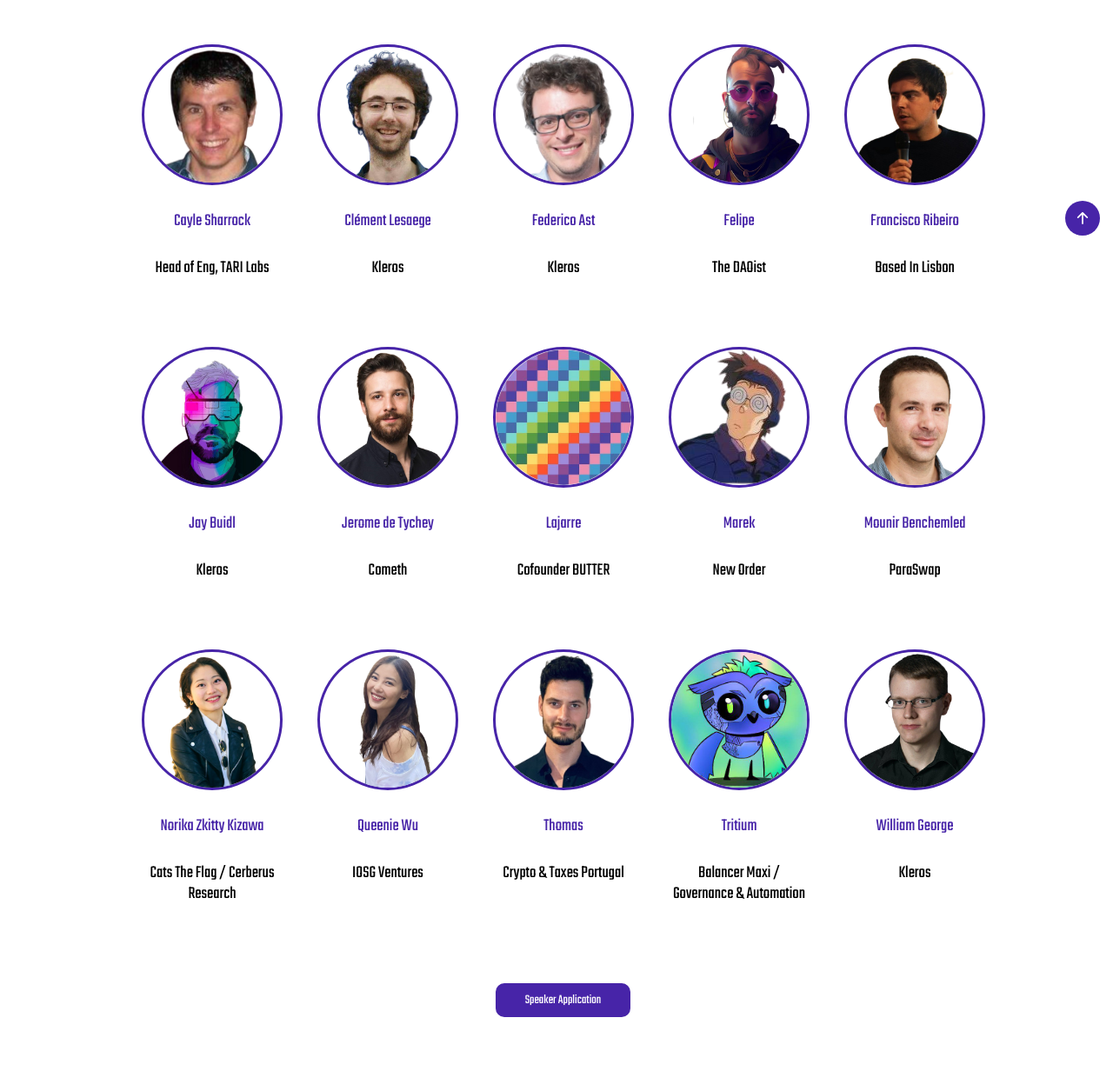
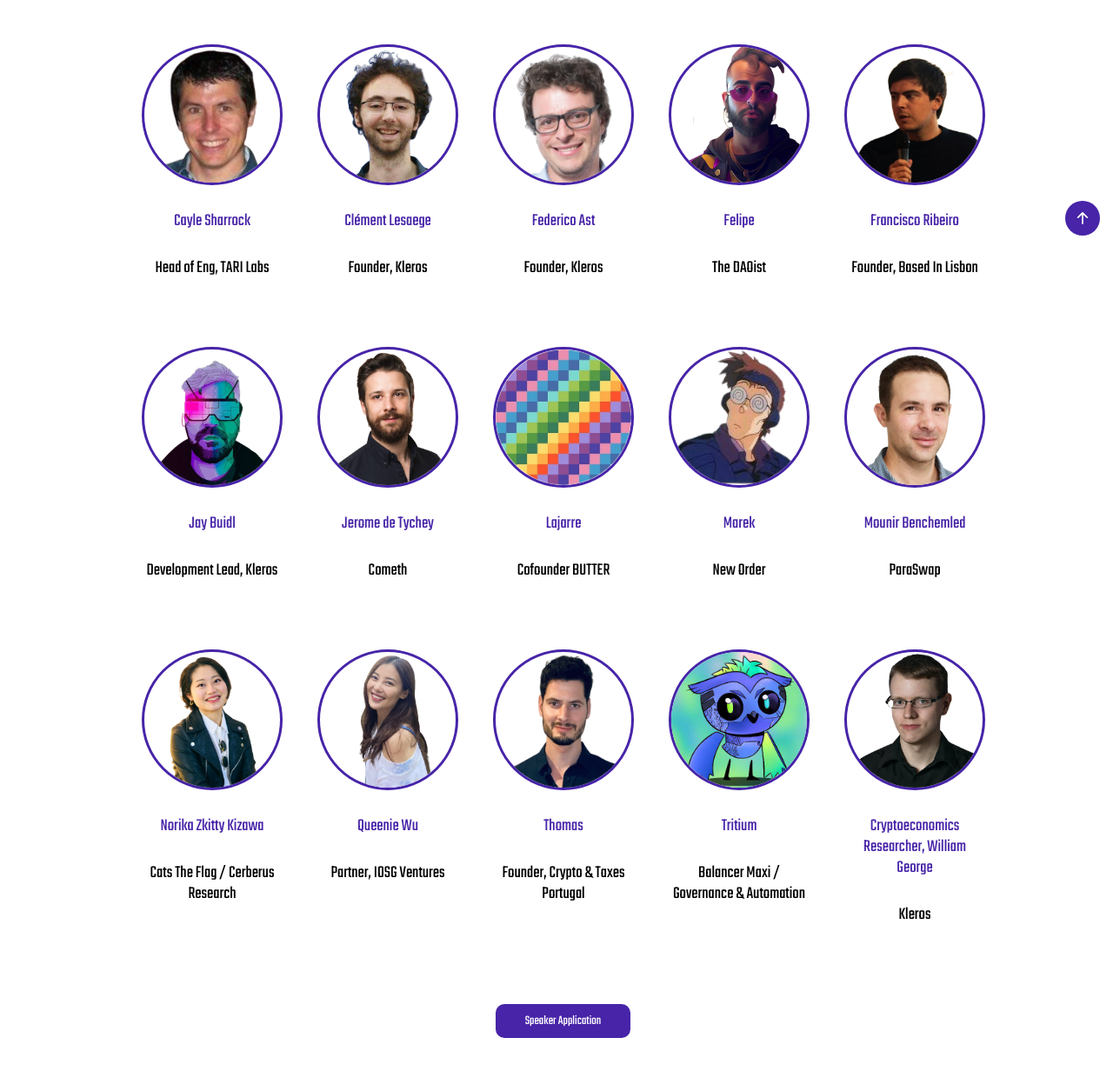
Before and after one commit to shan2001-s/EthereumBlockSummit, a website: page speakers.html in a window 1280 px wide. Shown: the part 514-1746 px from the top of the page at 87% size. Drawn offline with nearby package versions, Linux system fonts and the light colour scheme; a web font is replaced by a local one.

Commit message:
position

```diff
--- a/speakers.html
+++ b/speakers.html
@@ -340,14 +340,14 @@
    {
      imgSrc: "assets/img/speakers/1.png",
      name: "Clément Lesaege",
-     position: "Kleros",
+     position: "Founder, Kleros",
      Sociallogo:twitter,
      link: 'https://twitter.com/clesaege'
    },
    {
      imgSrc: "assets/img/speakers/15.png",
      name: "Federico Ast",
-     position: "Kleros",
+     position: "Founder, Kleros",
      Sociallogo:twitter,
      link:'https://twitter.com/federicoast'
    },
@@ -361,14 +361,14 @@
    {
      imgSrc: "assets/img/speakers/7.png",
      name: "Francisco Ribeiro",
-     position: "Based In Lisbon",
+     position: "Founder, Based In Lisbon",
      Sociallogo:twitter,
      link:'https://twitter.com/francisco_rib'
    },
    {
      imgSrc: "assets/img/speakers/11.png",
      name: "Jay Buidl",
-     position: "Kleros",
+     position: "Development Lead, Kleros",
      Sociallogo:twitter,
      link:'https://twitter.com/JayBuidl'
    },
@@ -411,14 +411,14 @@
    {
      imgSrc: "assets/img/speakers/3.png",
      name: "Queenie Wu",
-     position: "IOSG Ventures",
+     position: "Partner, IOSG Ventures",
      Sociallogo:twitter,
      link:'https://twitter.com/isqueeniee'
    },
    {
      imgSrc: "assets/img/speakers/13.png",
      name: "Thomas",
-     position: "Crypto & Taxes Portugal",
+     position: "Founder, Crypto & Taxes Portugal",
      Sociallogo:twitter,
      link:'https://twitter.com/taxes_crypto'
    },
@@ -432,7 +432,7 @@
 
    {
      imgSrc: "assets/img/speakers/6.png",
-     name: "William George",
+     name: "Cryptoeconomics Researcher, William George",
      position: "Kleros",
      Sociallogo:twitter,
      link:'https://twitter.com/williamhwgeorge'
```
